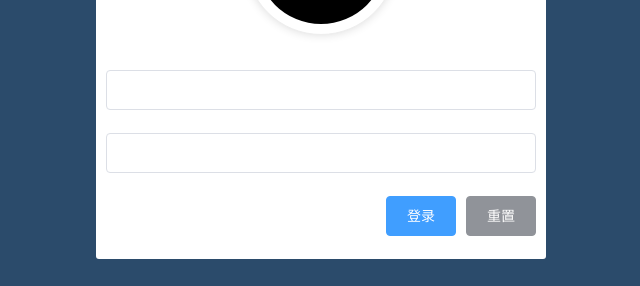
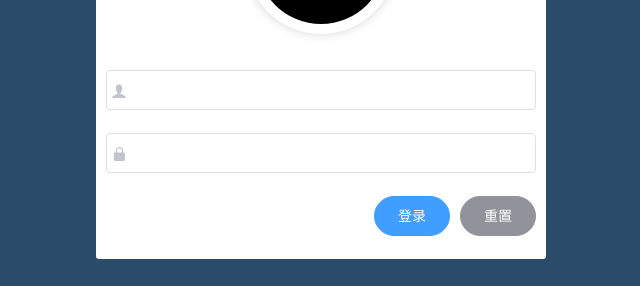
Before and after one commit to lxdmw/vueshop, a Vue app: page /#/login in a window 1280 px wide. Shown: the part 291-577 px from the top of the page, without its empty margins (319-959 px from the left). Built offline with nearby package versions, Linux system fonts and the light colour scheme.

Commit message:
绘制小图标

```diff
--- a/src/components/Login.vue
+++ b/src/components/Login.vue
@@ -13,14 +13,14 @@
         <!-- 表单区域 -->
         <el-form :model="loginForm" class="login_form">
           <el-form-item>
-            <el-input v-model="loginForm.username"></el-input>
+            <el-input v-model="loginForm.username" prefix-icon="iconfont icon-user"></el-input>
           </el-form-item>
-          <el-form-item v-model="loginForm.password">
-            <el-input></el-input>
+          <el-form-item >
+            <el-input v-model="loginForm.password" prefix-icon="iconfont icon-3702mima"></el-input>
           </el-form-item>
           <el-form-item class="btns">
-            <el-button type="primary">登录</el-button>
-            <el-button type="info">重置</el-button>
+            <el-button type="primary" round>登录</el-button>
+            <el-button type="info" round>重置</el-button>
 
           </el-form-item>
         </el-form>
--- a/src/main.js
+++ b/src/main.js
@@ -3,8 +3,8 @@ import App from './App.vue'
 import router from './router'
 import './plugins/element.js'
 
-import './assets/global.css'
-
+import './assets/css/global.css'
+import './assets/fonts/iconfont.css'
 
 Vue.config.productionTip = false
 
```
Also changed, not shown: src/assets/css/global.css (renamed from src/assets/global.css).
